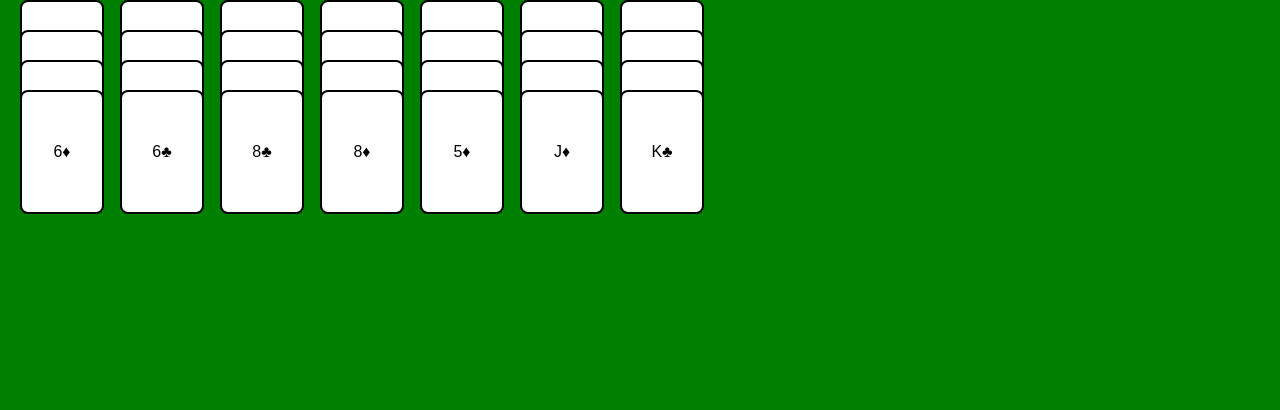
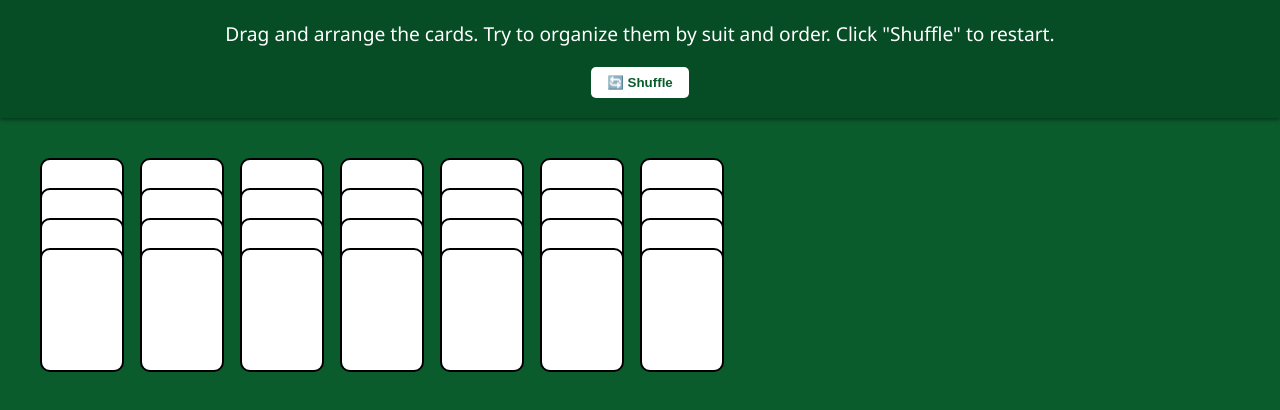
Before and after one commit to Revamp110/solitaire-game, a plain HTML site: page index.html in a window 1280 px wide. Drawn offline with Linux system fonts and the light colour scheme.

Commit message:
Update index.html

```diff
--- a/index.html
+++ b/index.html
@@ -1,32 +1,96 @@
 <!DOCTYPE html>
 <html lang="en">
 <head>
-  <meta charset="UTF-8">
+  <meta charset="UTF-8" />
   <title>Basic Solitaire</title>
   <style>
-    body { background: green; margin: 0; padding: 20px; font-family: sans-serif; }
+    body {
+      margin: 0;
+      padding: 0;
+      background-color: #0a5c2d;
+      font-family: 'Segoe UI', sans-serif;
+      color: white;
+    }
+
+    header {
+      text-align: center;
+      padding: 20px;
+      font-size: 1.2rem;
+      background-color: #064d25;
+      box-shadow: 0 2px 4px rgba(0, 0, 0, 0.4);
+    }
+
+    #instructions {
+      margin-bottom: 10px;
+    }
+
+    #reset-btn {
+      margin-top: 10px;
+      background-color: #ffffff;
+      color: #0a5c2d;
+      border: none;
+      padding: 8px 16px;
+      border-radius: 5px;
+      font-weight: bold;
+      cursor: pointer;
+      transition: background-color 0.2s;
+    }
+
+    #reset-btn:hover {
+      background-color: #e0e0e0;
+    }
+
+    #game-container {
+      position: relative;
+      height: calc(100vh - 100px);
+      overflow: hidden;
+    }
+
     .card {
       width: 80px;
       height: 120px;
-      border-radius: 8px;
       background-color: white;
       border: 2px solid #000;
+      border-radius: 10px;
       display: flex;
+      align-items: center;
       justify-content: center;
-      align-items: center;
+      font-size: 24px;
+      font-weight: bold;
       position: absolute;
       cursor: grab;
       user-select: none;
+      transition: box-shadow 0.2s;
+    }
+
+    .card:active {
+      cursor: grabbing;
+      box-shadow: 0 8px 16px rgba(0, 0, 0, 0.5);
+    }
+
+    .card.dragging {
+      transition: none;
     }
   </style>
 </head>
 <body>
+
+  <header>
+    <div id="instructions">
+      Drag and arrange the cards. Try to organize them by suit and order. Click "Shuffle" to restart.
+    </div>
+    <button id="reset-btn">🔄 Shuffle</button>
+  </header>
+
   <div id="game-container"></div>
 
   <script>
     const suits = ['♠', '♥', '♦', '♣'];
-    const values = ['A','2','3','4','5','6','7','8','9','10','J','Q','K'];
+    const values = ['A', '2', '3', '4', '5', '6', '7', '8', '9', '10', 'J', 'Q', 'K'];
     const container = document.getElementById('game-container');
+    const resetButton = document.getElementById('reset-btn');
+
+    let z = 1;
 
     function shuffleDeck() {
       const deck = [];
@@ -38,29 +102,59 @@
       return deck.sort(() => 0.5 - Math.random());
     }
 
-    const deck = shuffleDeck();
-    let z = 1;
+    function createCard(cardText, x, y) {
+      const card = document.createElement('div');
+      card.className = 'card';
+      card.textContent = cardText;
+      card.style.left = `${x}px`;
+      card.style.top = `${y}px`;
+      card.draggable = false;
 
-    deck.slice(0, 28).forEach((card, i) => {
-      const el = document.createElement('div');
-      el.className = 'card';
-      el.textContent = card;
-      el.style.left = `${20 + (i % 7) * 100}px`;
-      el.style.top = `${Math.floor(i / 7) * 30}px`;
-      el.draggable = true;
+      let offsetX, offsetY;
 
-      el.addEventListener('dragstart', e => {
-        e.dataTransfer.setData('text/plain', '');
-        el.style.zIndex = ++z;
+      card.addEventListener('mousedown', e => {
+        offsetX = e.offsetX;
+        offsetY = e.offsetY;
+        card.classList.add('dragging');
+        card.style.zIndex = ++z;
+
+        function moveAt(pageX, pageY) {
+          card.style.left = `${pageX - offsetX}px`;
+          card.style.top = `${pageY - offsetY}px`;
+        }
+
+        function onMouseMove(e) {
+          moveAt(e.pageX, e.pageY);
+        }
+
+        document.addEventListener('mousemove', onMouseMove);
+
+        document.addEventListener('mouseup', function onMouseUp() {
+          card.classList.remove('dragging');
+          document.removeEventListener('mousemove', onMouseMove);
+          document.removeEventListener('mouseup', onMouseUp);
+        });
       });
 
-      el.addEventListener('dragend', e => {
-        el.style.left = `${e.pageX - 40}px`;
-        el.style.top = `${e.pageY - 60}px`;
+      container.appendChild(card);
+    }
+
+    function dealCards() {
+      container.innerHTML = '';
+      const deck = shuffleDeck();
+      deck.slice(0, 28).forEach((card, i) => {
+        const x = 40 + (i % 7) * 100;
+        const y = 40 + Math.floor(i / 7) * 30;
+        createCard(card, x, y);
       });
+    }
 
-      container.appendChild(el);
+    resetButton.addEventListener('click', () => {
+      dealCards();
     });
+
+    // Initial deal
+    dealCards();
   </script>
 </body>
 </html>
```
